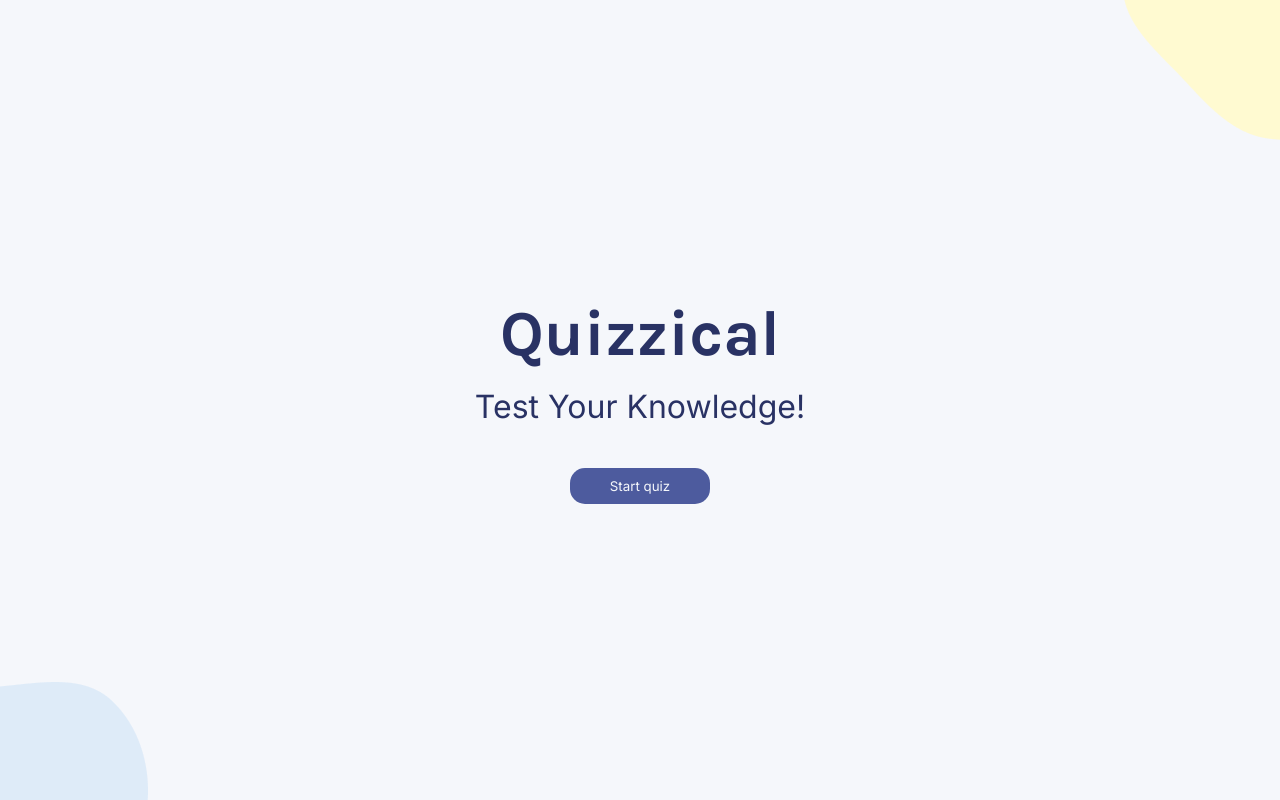
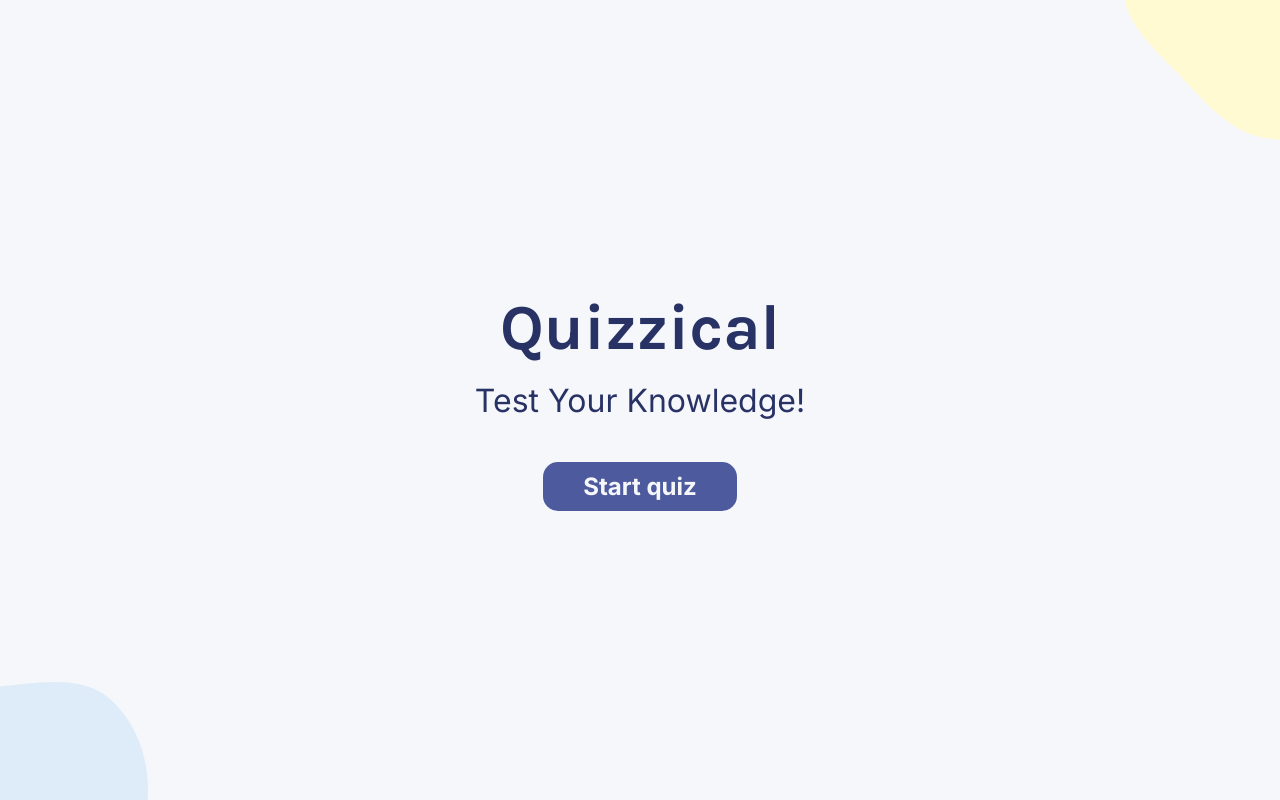
Before and after one commit to MastooraTurkmen/Quizzical-app, a React (Vite) app: page / in a window 1280 px wide. Built offline with nearby package versions, Linux system fonts and the light colour scheme.

Commit message:
adding @media and styling start-btn

```diff
--- a/src/index.css
+++ b/src/index.css
@@ -65,6 +65,7 @@ button:focus {
   color: #F5F7FB;
   font-family: 'Inter', sans-serif;
   margin-top: 10px;
+  font-weight: bold;
 }
 
 /* QUIZ PAGE */
@@ -165,4 +166,8 @@ button:focus {
     margin: .5em;
     margin-bottom: 1em;
   }
+
+  .start-btn{
+    font-size: 1.5em;
+  }
 }
```
